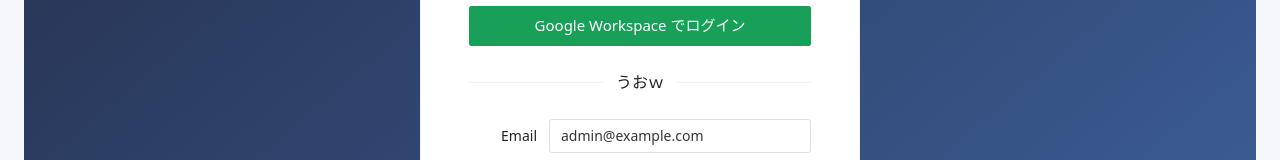
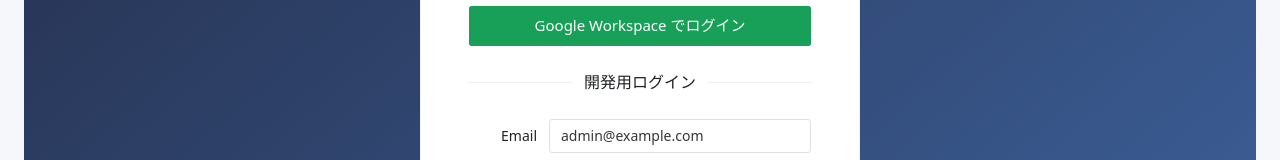
Before and after one commit to meihao550/AI-Shifts-Management, a Vue app in the folder frontend/: page /login in a window 1280 px wide. Shown: the part 237-397 px from the top of the page. Built offline with nearby package versions, Linux system fonts and the light colour scheme; no server answers.

Commit message:
style(frontend): ログイン画面の不適切な言葉遣いを修正

```diff
--- a/frontend/src/views/LoginView.vue
+++ b/frontend/src/views/LoginView.vue
@@ -57,7 +57,7 @@
         Google Workspace でログイン
       </NButton>
 
-      <NDivider>うおｗ</NDivider>
+      <NDivider>開発用ログイン</NDivider>
 
       <NForm label-placement="left" label-width="80px">
         <NFormItem label="Email">
```
